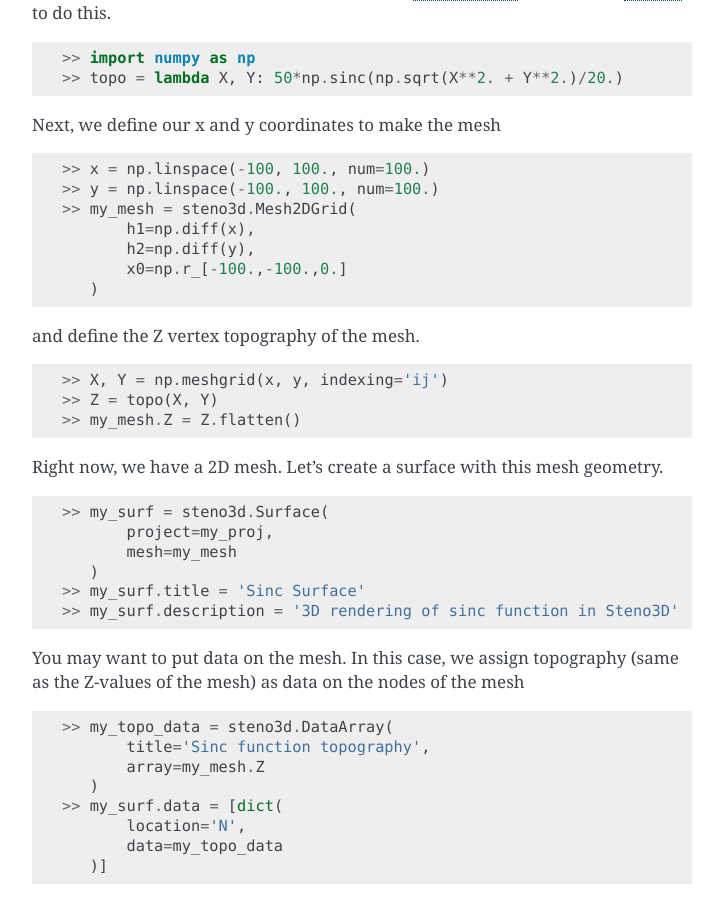
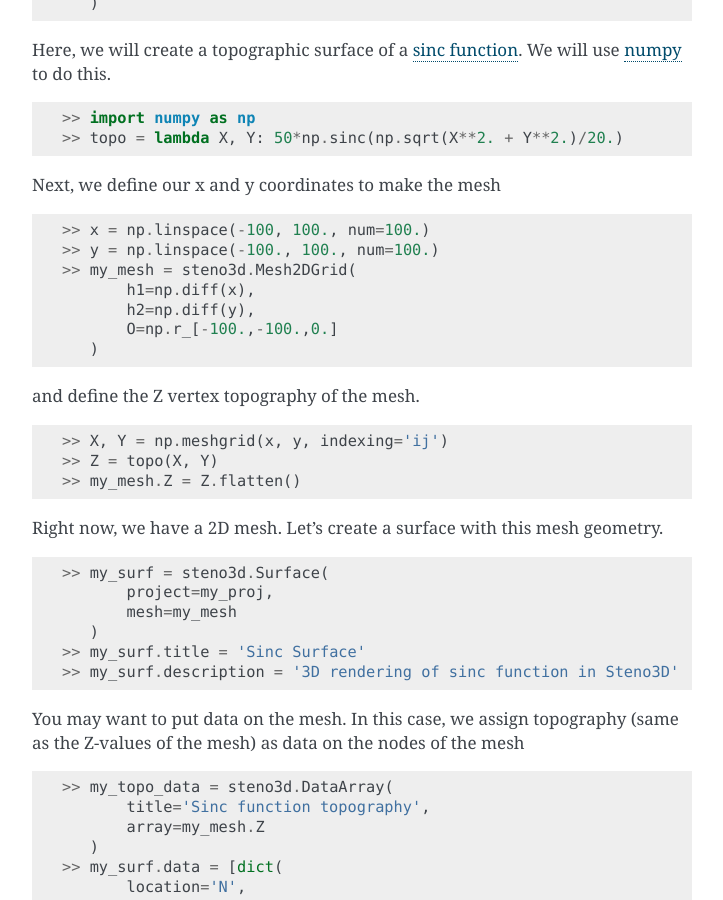
Before and after one commit to Geostatistic/steno3dpy, a Sphinx documentation site: the page built from docs/content/quickstart.rst, in a window 1280 px wide and 900 px high, scrolled down 2279 px. Shown: the whole window, without its empty margins (388-1111 px from the left). Built offline with Sphinx 7.4.7, drawn with Linux system fonts in a browser that asks for light colours.

Commit message:
Update docs for new branding

```diff
--- a/docs/content/quickstart.rst
+++ b/docs/content/quickstart.rst
@@ -136,7 +136,7 @@
     >> my_mesh = steno3d.Mesh2DGrid(
            h1=np.diff(x),
            h2=np.diff(y),
-           x0=np.r_[-100.,-100.,0.]
+           O=np.r_[-100.,-100.,0.]
        )
 
 and define the Z vertex topography of the mesh.
--- a/docs/index.rst
+++ b/docs/index.rst
@@ -1,6 +1,6 @@
 .. _index:
 
-.. image:: https://steno3d.com/s/images/logo/steno3d.png
+.. image:: https://steno3d.com/s/images/logo/steno3d--logo_dark_horizontal_med.png
     :width: 240
     :align: center
     :target: https://steno3d.com/
```
Also changed, not shown: docs/images/first_project_in_notebook.png (deleted), docs/images/steno3d_explore.png, docs/images/steno3dpy_screenshot.png, docs/images/steno3dsinc.png (deleted).
